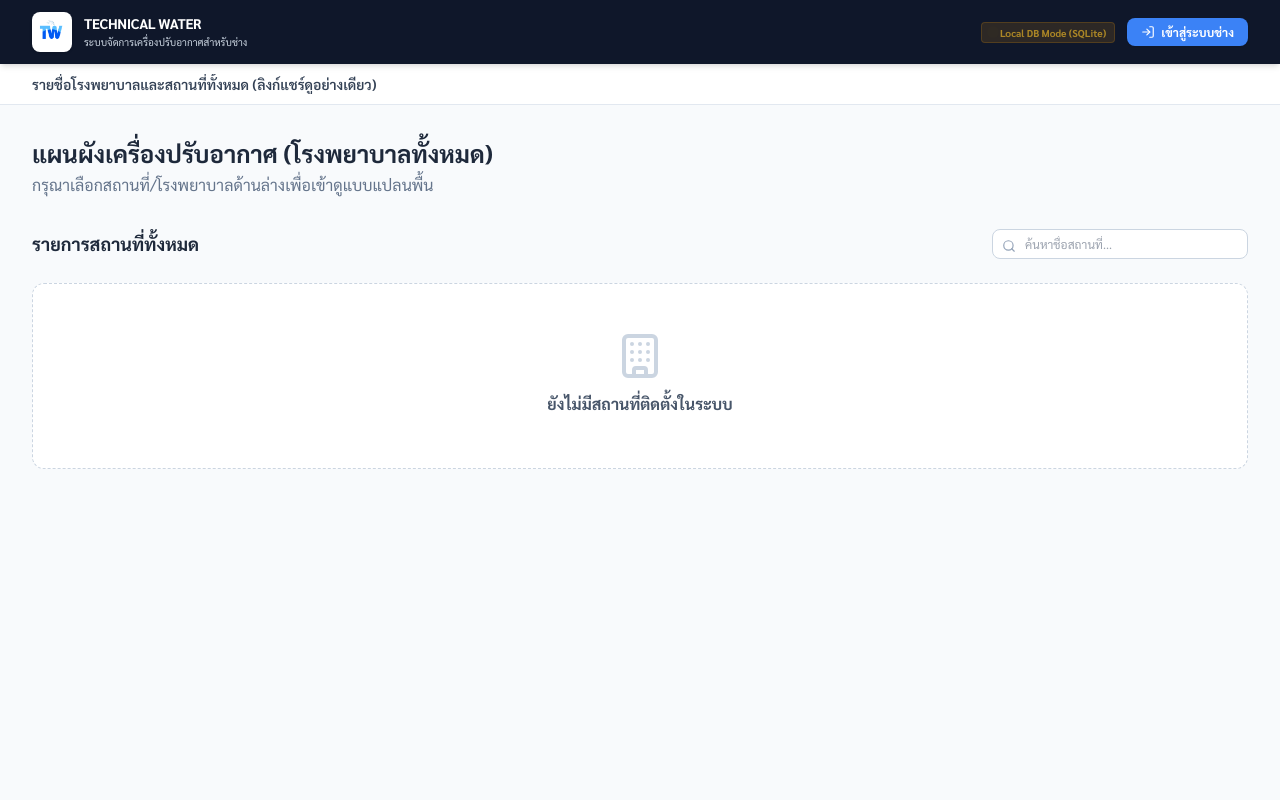
After one commit to Amaraporn48/Floor-plan-Web-App, a FastAPI app: template templates/shared_dashboard.html in a window 1280 px wide. The commit adds this page. Run offline with FastAPI, Linux system fonts and the light colour scheme; the template is opened without the code that fills it, so the values that code supplies are empty; some libraries are stand-ins or nearby versions.

Commit message:
Add global public shared locations portal at /shared and copy button on admin dashboard

```diff
--- a/main.py
+++ b/main.py
@@ -832,6 +832,35 @@ def page_workspace(request: Request, loc_id: str, bld_id: str, flr_id: str, high
         "is_shared": False
     })
 
+# Shared / Public Locations Dashboard (No Login Required)
+@app.get("/shared", response_class=HTMLResponse)
+def page_shared_dashboard(request: Request, current_user: Optional[User] = Depends(get_optional_user), db: Session = Depends(get_db)):
+    locations = db.query(Location).all()
+
+    location_list = []
+    for loc in locations:
+        bld_names = [b.name for b in loc.buildings]
+
+        floors_count = sum(len(b.floors) for b in loc.buildings)
+        acs = db.query(AirConditioner).filter_by(location_id=loc.id).all()
+        acs_count = len(acs)
+        completed_count = sum(1 for ac in acs if ac.status == 'normal')
+
+        location_list.append({
+            "id": loc.id,
+            "name": loc.name,
+            "buildings_list": ", ".join(bld_names) if bld_names else "ไม่มีอาคาร",
+            "floors_count": floors_count,
+            "acs_count": acs_count,
+            "completed_count": completed_count
+        })
+
+    return templates.TemplateResponse(request, "shared_dashboard.html", {
+        "locations": location_list,
+        "active_tab": "locations",
+        "current_user": current_user
+    })
+
 # Shared / Public Location Hub (No Login Required)
 @app.get("/shared/{loc_id}", response_class=HTMLResponse)
 def page_shared_location(loc_id: str, db: Session = Depends(get_db)):
--- /dev/null
+++ b/templates/shared_dashboard.html
@@ -0,0 +1,86 @@
+{% extends "base.html" %}
+
+{% block breadcrumbs %}
+{% if current_user %}
+<span class="text-slate-400"><i data-lucide="chevron-right" class="w-4 h-4"></i></span>
+{% endif %}
+<span class="font-semibold text-slate-700">รายชื่อโรงพยาบาลและสถานที่ทั้งหมด (ลิงก์แชร์ดูอย่างเดียว)</span>
+{% endblock %}
+
+{% block content %}
+<div class="max-w-7xl mx-auto px-4 sm:px-6 lg:px-8 py-8">
+  <!-- Header -->
+  <div class="mb-8">
+    <h2 class="text-2xl font-bold text-slate-800">แผนผังเครื่องปรับอากาศ (โรงพยาบาลทั้งหมด)</h2>
+    <p class="text-slate-500 mt-1">กรุณาเลือกสถานที่/โรงพยาบาลด้านล่างเพื่อเข้าดูแบบแปลนพื้น</p>
+  </div>
+
+  <!-- Locations List Header -->
+  <div class="mb-6 flex justify-between items-center flex-wrap gap-4">
+    <h3 class="text-lg font-bold text-slate-800">รายการสถานที่ทั้งหมด</h3>
+    <div class="relative w-full sm:w-64">
+      <input type="text" id="location-search-input" onkeyup="filterLocationCards()" placeholder="ค้นหาชื่อสถานที่..." class="w-full pl-8 pr-3 py-1.5 rounded-lg border border-slate-300 text-xs focus:outline-none focus:border-brand-500">
+      <i data-lucide="search" class="absolute left-2.5 top-2.5 w-3.5 h-3.5 text-slate-400"></i>
+    </div>
+  </div>
+
+  <!-- Locations Grid -->
+  <div id="locations-grid" class="grid grid-cols-1 sm:grid-cols-2 lg:grid-cols-3 gap-6">
+    {% for loc in locations %}
+      <div class="location-card bg-white rounded-xl border border-slate-200 shadow-sm p-6 hover:shadow-md hover:border-brand-500 transition cursor-pointer flex flex-col justify-between group"
+           data-loc-id="{{ loc.id }}"
+           data-loc-name="{{ loc.name }}"
+           onclick="navigateToLocation('{{ loc.id }}')">
+        <div>
+          <div class="flex items-start justify-between mb-4">
+            <div class="p-3 bg-brand-50 rounded-lg text-brand-800">
+              <i data-lucide="building-2" class="w-6 h-6"></i>
+            </div>
+            <div class="flex items-center gap-1.5 flex-none">
+              <span class="text-xs bg-slate-100 text-slate-600 font-bold px-2 py-1 rounded-full">{{ loc.floors_count }} ชั้นทั้งหมด</span>
+            </div>
+          </div>
+          <h4 class="text-lg font-bold text-slate-800">{{ loc.name }}</h4>
+          <p class="text-xs text-slate-500 mt-1">อาคาร: {{ loc.buildings_list }}</p>
+        </div>
+
+        <div class="mt-6 pt-4 border-t border-slate-100 flex items-center justify-between">
+          <div>
+            <span class="text-[11px] text-slate-400 block uppercase font-bold">บันทึกเครื่องปรับอากาศ</span>
+            <span class="text-sm font-semibold text-slate-700">{{ loc.acs_count }} เครื่อง <span class="text-xs text-emerald-500 font-bold">(ปกติ {{ loc.completed_count }})</span></span>
+          </div>
+          <div class="text-brand-500 font-bold text-xs flex items-center gap-1">
+            เปิดดูชั้น <i data-lucide="chevron-right" class="w-4 h-4"></i>
+          </div>
+        </div>
+      </div>
+    {% else %}
+      <div class="col-span-full text-center py-12 bg-white rounded-xl border border-dashed border-slate-300 text-slate-400">
+        <i data-lucide="building" class="w-12 h-12 mx-auto mb-3 text-slate-300"></i>
+        <h4 class="font-bold text-slate-600 mb-1">ยังไม่มีสถานที่ติดตั้งในระบบ</h4>
+      </div>
+    {% endfor %}
+  </div>
+</div>
+{% endblock %}
+
+{% block scripts %}
+<script>
+  function navigateToLocation(locId) {
+    window.location.href = `/shared/${locId}`;
+  }
+
+  function filterLocationCards() {
+    const input = document.getElementById('location-search-input').value.toLowerCase();
+    const cards = document.querySelectorAll('.location-card');
+    cards.forEach(card => {
+      const name = card.getAttribute('data-loc-name').toLowerCase();
+      if (name.includes(input)) {
+        card.style.display = 'flex';
+      } else {
+        card.style.display = 'none';
+      }
+    });
+  }
+</script>
+{% endblock %}
```
Also changed, not shown: templates/dashboard.html (+17 -3 lines).
